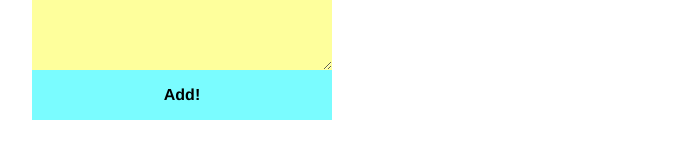
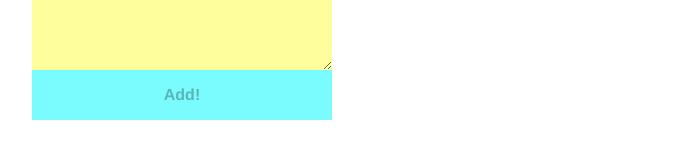
Before and after one commit to mmkobylin/sticky-notes, a React (Create React App) app: page / in a window 1280 px wide. Shown: the part 179-338 px from the top of the page, without its empty margins (80-766 px from the left). Built offline with nearby package versions, Linux system fonts and the light colour scheme.

Commit message:
fixed the empty note still submitting the form problem

```diff
--- a/src/App.js
+++ b/src/App.js
@@ -12,12 +12,12 @@ const initialNoteState = {
 
 function App() {
 
-    const [ noteInput, setNoteInput ] = useState(' ');
+    const [ noteInput, setNoteInput ] = useState('');
 
     const addNote = event => {
       event.preventDefault();
       if (!noteInput) {
-          return;
+        return;
       }
 
     const newNote = {
@@ -27,6 +27,8 @@ function App() {
     };
 
     dispatch( { type: 'ADD_NOTE', payload: newNote } )
+    //setting empty
+    setNoteInput('');
   }
 
   const color = [ '#ff65a3', '#feff9c', '#7afcff', '#fff740', '#b3d062' ]
@@ -92,6 +94,7 @@ function App() {
         </textarea>
         <button
           disabled = { !noteInput }
+          style = { !noteInput ? { cursor: 'not-allowed' } : null }
         >Add!</button>
       </form>
 
```
